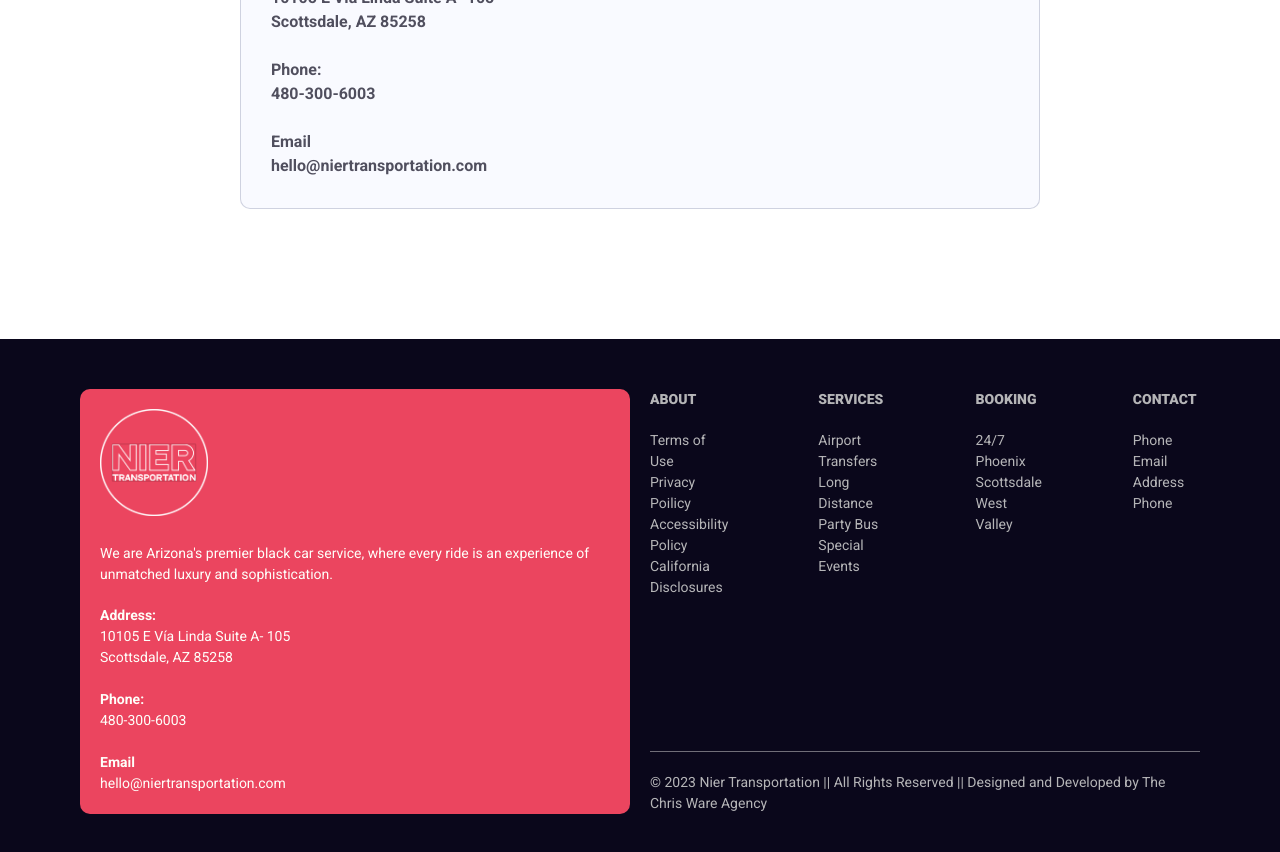
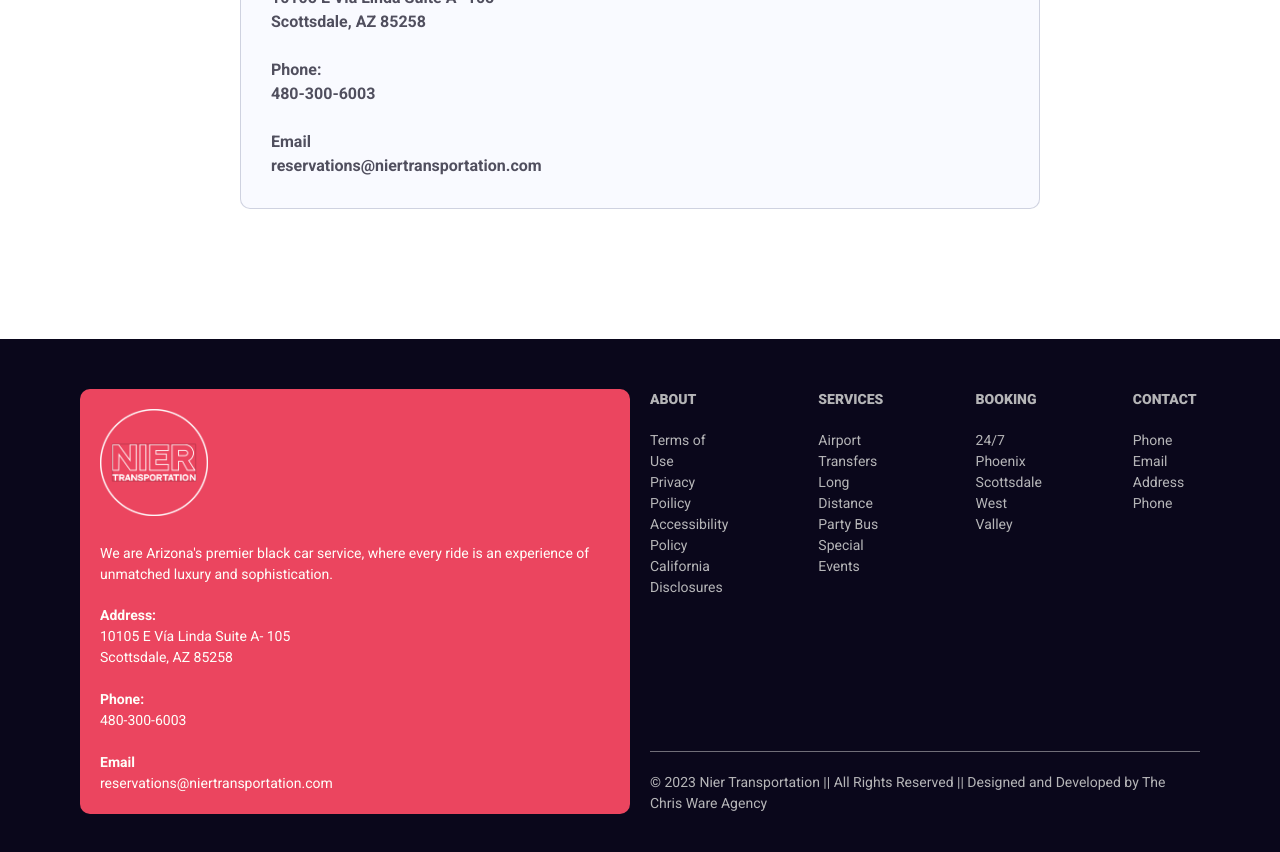
Before and after one commit to ChristianWare/Nier-Transport-Redesign, a Next.js app: page /terms in a window 1280 px wide. Shown: the part 1980-2832 px from the top of the page. Built offline with nearby package versions, Linux system fonts and the light colour scheme.

Commit message:
email update

```diff
--- a/src/app/accessibility/page.tsx
+++ b/src/app/accessibility/page.tsx
@@ -99,7 +99,7 @@ const AccessibilityPage = () => {
               <br />
               <strong>
                 Email <br />
-                hello@niertransportation.com
+                reservations@niertransportation.com
               </strong>
             </p>
             <br />
--- a/src/app/california/page.tsx
+++ b/src/app/california/page.tsx
@@ -173,7 +173,7 @@ const CaliforniaPage = () => {
               <br />
               <strong>
                 Email <br />
-                hello@niertransportation.com
+                reservations@niertransportation.com
               </strong>
             </p>
             <br />
--- a/src/app/components/ContactSection/ContactSection.tsx
+++ b/src/app/components/ContactSection/ContactSection.tsx
@@ -47,7 +47,9 @@ const ContactSection = () => {
                   <h3>Let&#39;s talk</h3>
                   <div className={styles.iconInfoContainer}>
                     <Email width={35} height={35} />
-                    <span className={styles.info}>hello@niertransportation.com</span>
+                    <span className={styles.info}>
+                      reservations@niertransportation.com
+                    </span>
                   </div>
                   <div className={styles.iconInfoContainer}>
                     <Phone width={35} height={35} />
--- a/src/app/components/Footer/Footer.tsx
+++ b/src/app/components/Footer/Footer.tsx
@@ -57,7 +57,7 @@ const Footer = () => {
                   <strong>
                     Email <br />
                   </strong>
-                  hello@niertransportation.com
+                  reservations@niertransportation.com
                 </p>
               </div>
               <div className={styles.right}>
--- a/src/app/privacy/page.tsx
+++ b/src/app/privacy/page.tsx
@@ -147,7 +147,7 @@ const PrivacyPage = () => {
               <br />
               <strong>
                 Email <br />
-                hello@niertransportation.com
+                reservations@niertransportation.com
               </strong>
             </p>
           </div>
--- a/src/app/terms/page.tsx
+++ b/src/app/terms/page.tsx
@@ -128,7 +128,7 @@ const TermsPage = () => {
               <br />
               <strong>
                 Email <br />
-                hello@niertransportation.com
+                reservations@niertransportation.com
               </strong>
             </p>
           </div>
```
